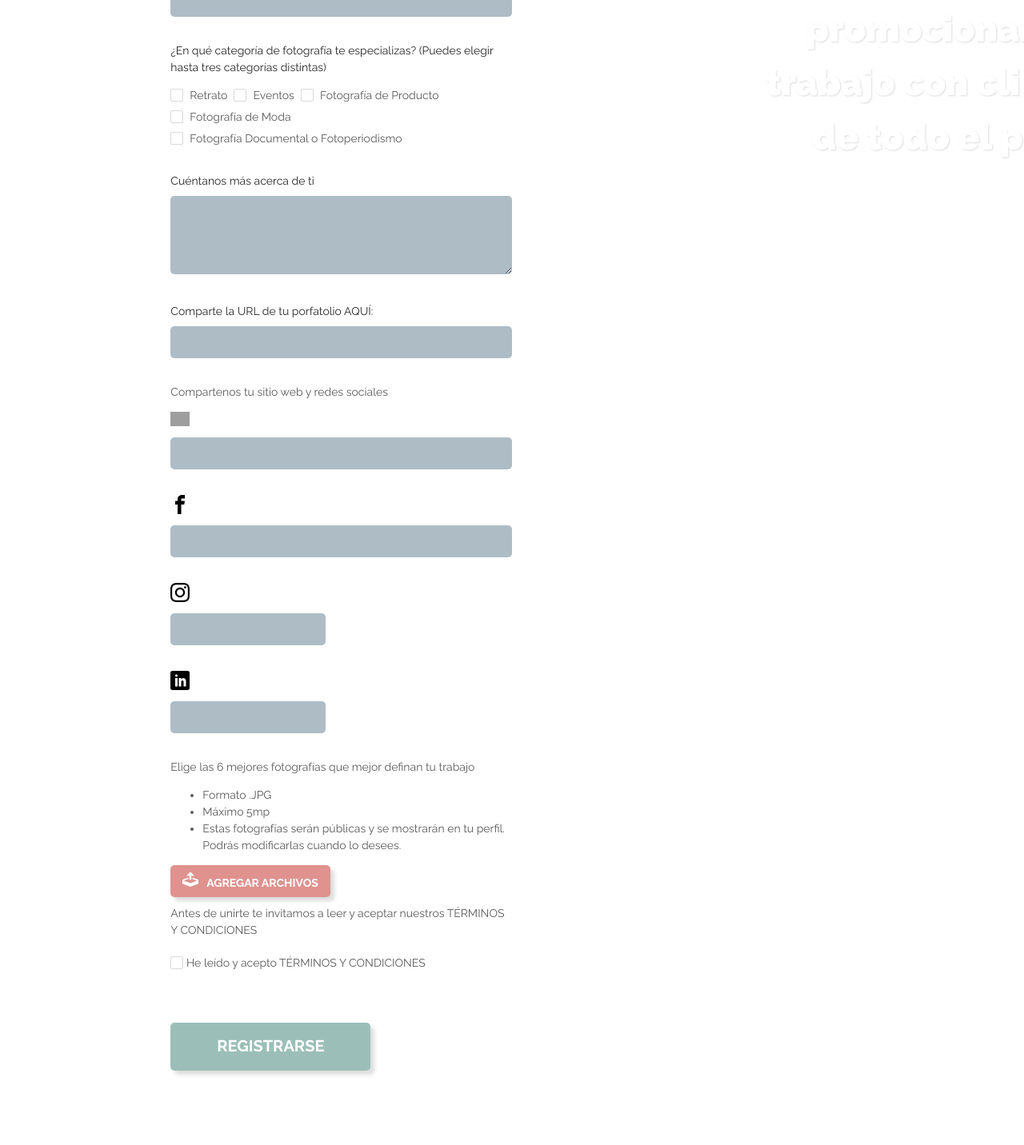
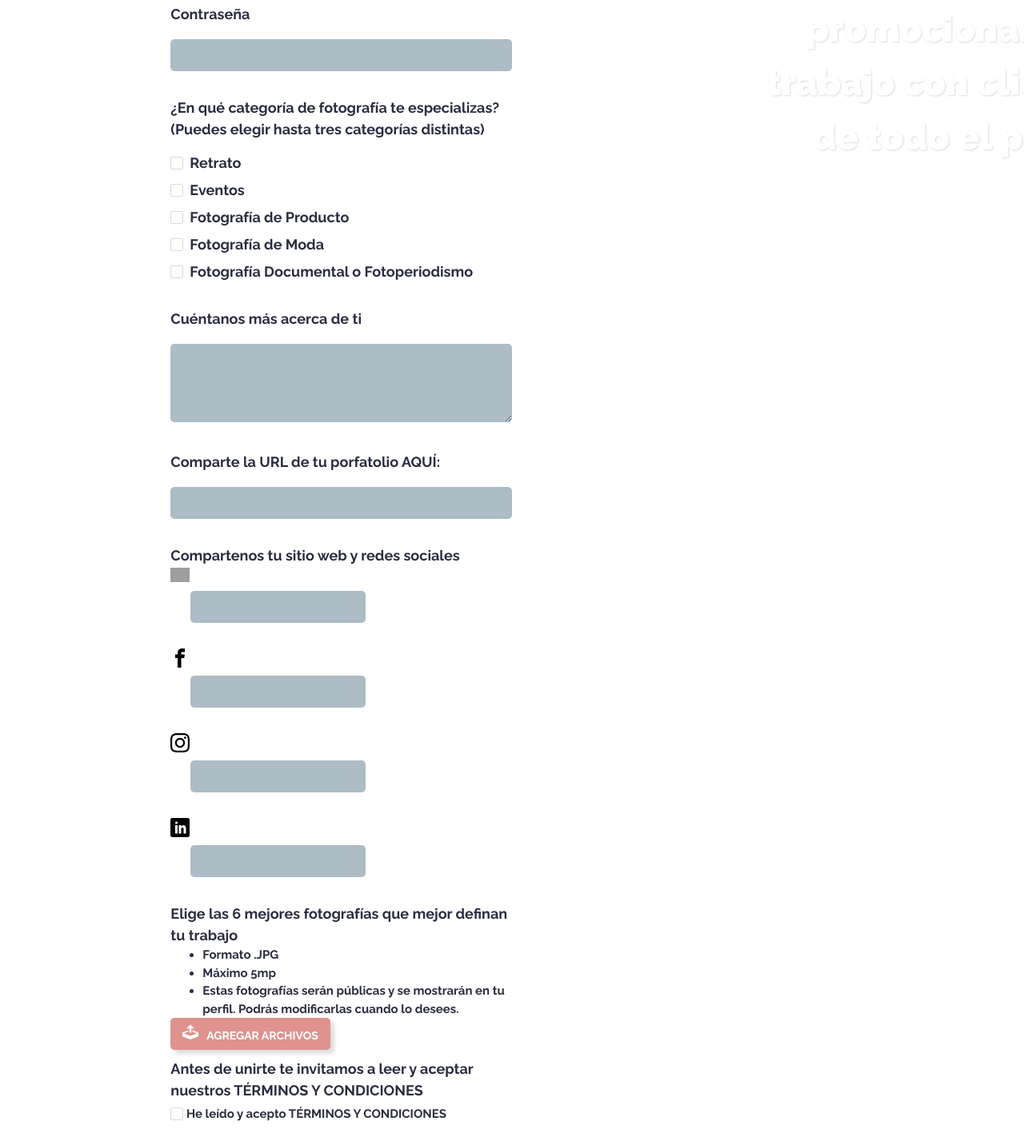
Before and after one commit to melscastillo/meraki-next, a Next.js app: page /registro/fotografas in a window 1280 px wide. Shown: the part 400-1832 px from the top of the page at 80% size. Built offline with nearby package versions, Linux system fonts and the light colour scheme; grey boxes are pictures that could not be loaded.

Commit message:
se edito diseño del registro fotografas

```diff
--- a/src/screens/RegistroFotografa/RegistroFotografa.module.css
+++ b/src/screens/RegistroFotografa/RegistroFotografa.module.css
@@ -7,6 +7,7 @@
     width: 250px;
     text-align: center;
     margin-bottom: 95px;
+    margin-left: 150px;
     margin-top:50px;
     font-size: 20px;
     border: 0;
@@ -39,7 +40,7 @@
 
 .title{
     color: #2b2d42;
-    font-size: 20px;
+    font-size: 25px;
     font-weight: 700;
     text-shadow: 3px 2px 3px #ddd;
     text-align: center;
@@ -48,16 +49,29 @@
 
 .iniciaSesion{
     color: #df928e;
-    font-size: 20px;
+    font-size: 25px;
     font-weight: 700;
     text-shadow: 3px 2px 3px #ddd;
     text-align: center;
 }
 
 
-.formItem label{
+.formItem label, .textLabel{
     margin: 0 auto !important;
+    color:#2b2d42;
+    font-weight: 700;
+    font-size: 18px;
+    width: 100%;
 }
+
+.submitPhotos{
+    margin: 0 auto !important;
+    color:#2b2d42;
+    font-weight: 700;
+    font-size: 15px;
+    width: 100%;
+}
+
 
 .formItem input, .formItem textarea{
     background-color: #6983968a;
@@ -65,6 +79,7 @@
     border-radius: 5px;
     height: 40px;
     font-size: 15px;
+    margin-top:10px;
 }
 
 .uploadButton, .uploadButton:focus {
@@ -99,6 +114,11 @@
     justify-content: space-between;
 }
 
+.socialInput input{
+    width: 90%;
+    margin-left: 25px;
+}
+
 .aside{
 
     background-image: url("/images/photo-1558234608-ae0b60563965.jpeg");
--- a/src/screens/RegistroFotografa/index.js
+++ b/src/screens/RegistroFotografa/index.js
@@ -18,6 +18,8 @@ const RegistroFotografa = () => {
   ];
 
   const onChange = (checkedValues) => {
+    console.log (checkedValues, "test")
+
     if (checkedValues.length >= 3) {
       const options = checkedValues.slice(0, 3);
       setSelectedCategories(options);
@@ -45,9 +47,9 @@ const RegistroFotografa = () => {
   console.log(selectedCategories);
   return (
     <Row className={styles.typography}>
-      <Col span={16}>
+      <Col md ={16} sm = {24}>
         <Row>
-          <Col offset={6} span={12}>
+          <Col offset={6} md ={12} sm = {24}>
             <h1 className={styles.logo}>MERAKI</h1>
             <p className={styles.title}>¿Ya tienes una cuenta?</p>
             <p className={styles.iniciaSesion}>
@@ -73,6 +75,7 @@ const RegistroFotografa = () => {
               >
                 <Input placeholder="" type="password" />
               </Form.Item>
+
               <Form.Item
                 className={styles.formItem}
                 label="¿En qué categoría de fotografía te especializas? (Puedes elegir hasta tres categorías distintas)"
@@ -100,41 +103,41 @@ const RegistroFotografa = () => {
                 <Input placeholder="" type="url" />
               </Form.Item>
 
-              <p> Compartenos tu sitio web y redes sociales</p>
+              <p className = {styles.textLabel}> Compartenos tu sitio web y redes sociales</p>
               <Form.Item
-                className={cx(styles.formItem)}
+                className={cx(styles.formItem, styles.socialInput)}
                 name="website"
-                label={<img width="24" src="/images/Icons/sphere.svg" />}
               >
+                <img width="24" src="/images/Icons/sphere.svg" />
                 <Input placeholder="" type="url" />
               </Form.Item>
 
               <Form.Item
-                className={styles.formItem}
+                className={cx (styles.formItem, styles.socialInput)}
                 name="facebook"
-                label={<img width="24" src="/images/Icons/facebook.svg" />}
               >
+                <img width="24" src="/images/Icons/facebook.svg" />
                 <Input placeholder="" type="url" />
               </Form.Item>
 
               <Form.Item
                 className={cx(styles.formItem, styles.socialInput)}
                 name="instagram"
-                label={<img width="24" src="/images/Icons/instagram.svg" />}
               >
+                <img width="24" src="/images/Icons/instagram.svg" />
                 <Input type="url" />
               </Form.Item>
               <Form.Item
                 className={cx(styles.formItem, styles.socialInput)}
                 name="linkedin"
-                label={<img width="24" src="/images/Icons/linkedin.svg" />}
               >
+                <img width="24" src="/images/Icons/linkedin.svg" />
                 <Input type="url" />
               </Form.Item>
-              <p>
+              <p className = {styles.textLabel}>
                 Elige las 6 mejores fotografías que mejor definan tu trabajo
               </p>
-              <ul>
+              <ul className = {styles.submitPhotos}>
                 <li> Formato .JPG</li>
                 <li> Máximo 5mp</li>
                 <li>
@@ -161,31 +164,23 @@ const RegistroFotografa = () => {
                   AGREGAR ARCHIVOS
                 </Button>
               </Upload>
-              <p>
+              <p className = {styles.textLabel}>
                 Antes de unirte te invitamos a leer y aceptar nuestros{" "}
                 <a>TÉRMINOS Y CONDICIONES</a>
               </p>
-              <p>
+              <p className = {styles.submitPhotos}>
                 <Checkbox /> He leído y acepto TÉRMINOS Y CONDICIONES
               </p>
               <div>
                 <Button className={styles.submit}>REGISTRARSE</Button>
               </div>
-              <Form.Item>
-                <Button
-                  className={styles.inputs}
-                  type="primary"
-                  htmlType="submit"
-                >
-                  Submit
-                </Button>
-              </Form.Item>
+
             </Form>
           </Col>
         </Row>
       </Col>
 
-      <Col className={styles.aside} span={8}>
+      <Col className={styles.aside} md={8}>
         <p>
           Únete a Meraki para conocer ofertas laborales y promocionar tu trabajo
           con clientes de todo el país
```
